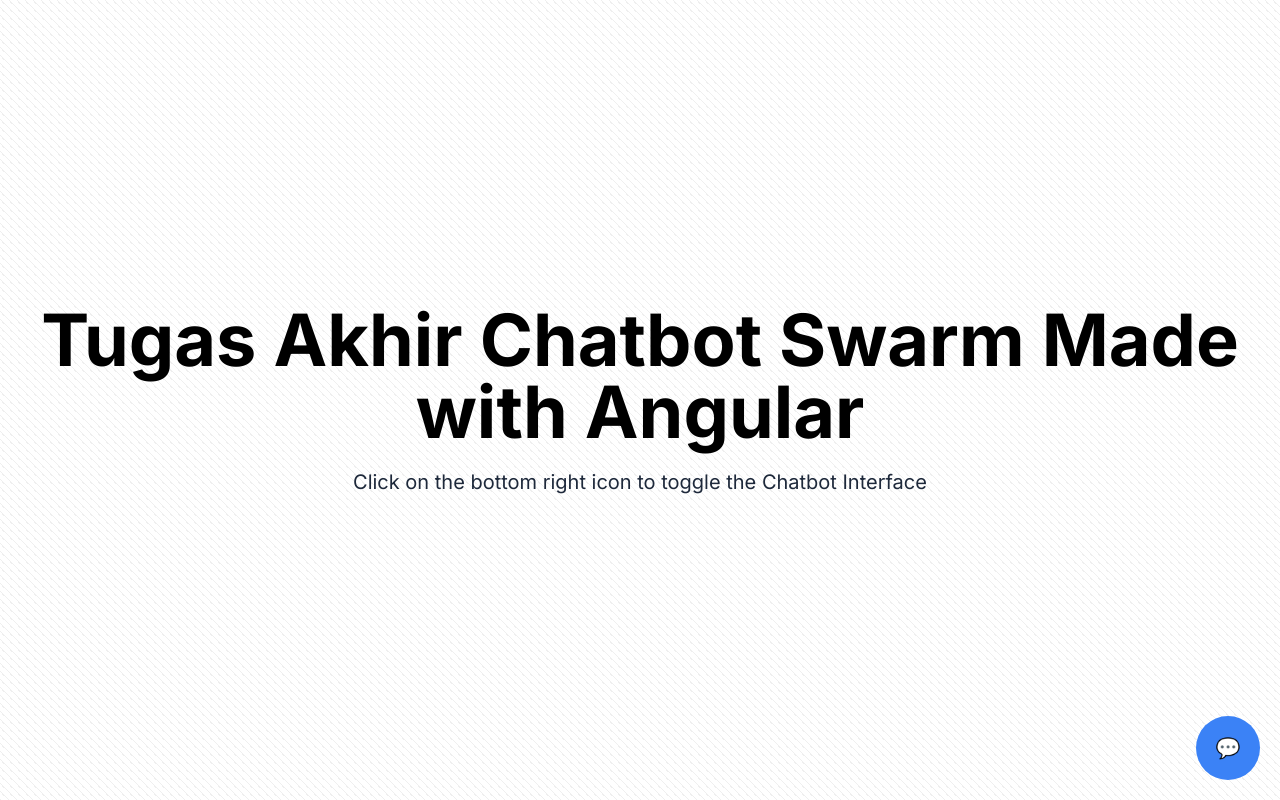
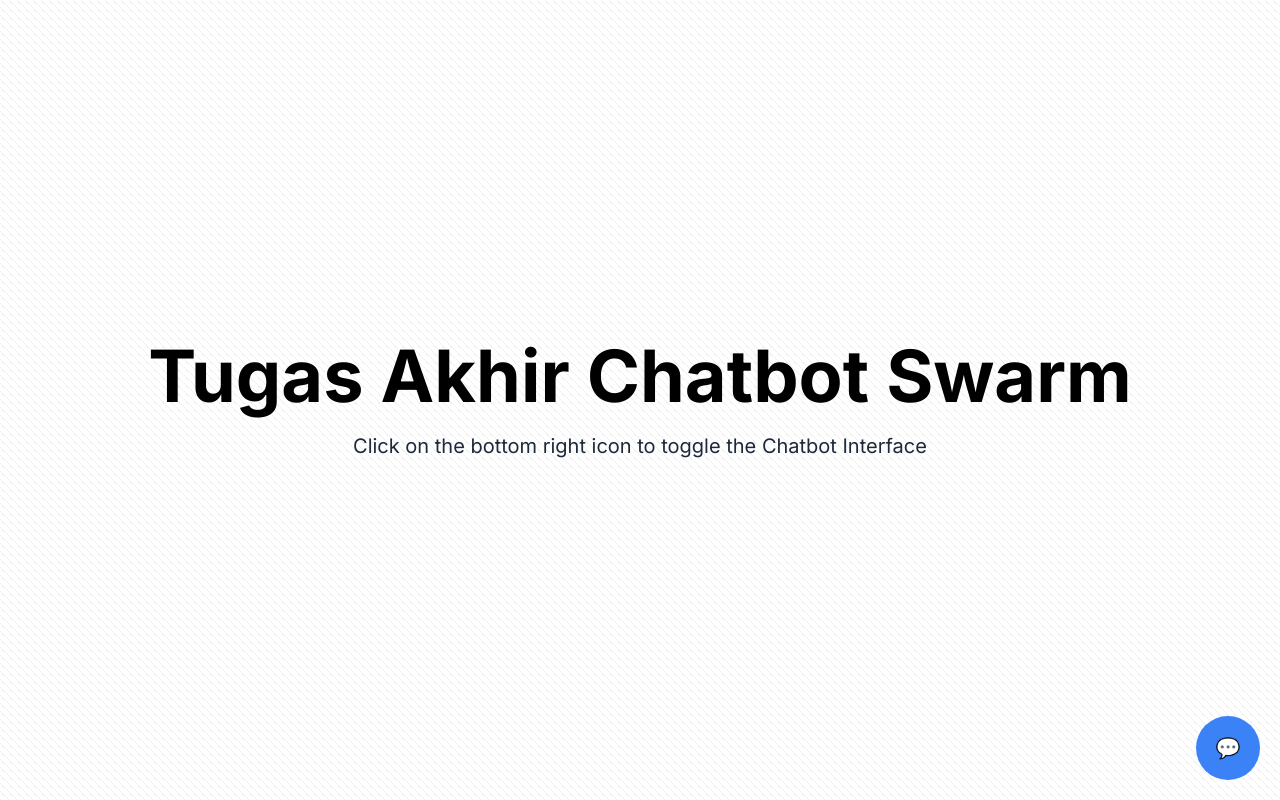
Before and after one commit to TA-Chetbot/chatbot-frontend-angular, an Angular app: page / in a window 1280 px wide. Built offline with nearby package versions, Linux system fonts and the light colour scheme.

Commit message:
chore: change title

```diff
--- a/src/app/app.component.html
+++ b/src/app/app.component.html
@@ -1,6 +1,6 @@
 <main class="background-pattern w-screen h-screen">
   <div class="w-full h-full flex flex-col justify-center items-center gap-[20px] text-center">
-    <h1 class="text-black font-bold text-7xl">Tugas Akhir Chatbot Swarm Made with Angular</h1>
+    <h1 class="text-black font-bold text-7xl">Tugas Akhir Chatbot Swarm</h1>
     <p class="text-xl text-slate-800">Click on the bottom right icon to toggle the Chatbot Interface</p>
   </div>
   <app-chatbot-container></app-chatbot-container>
```
